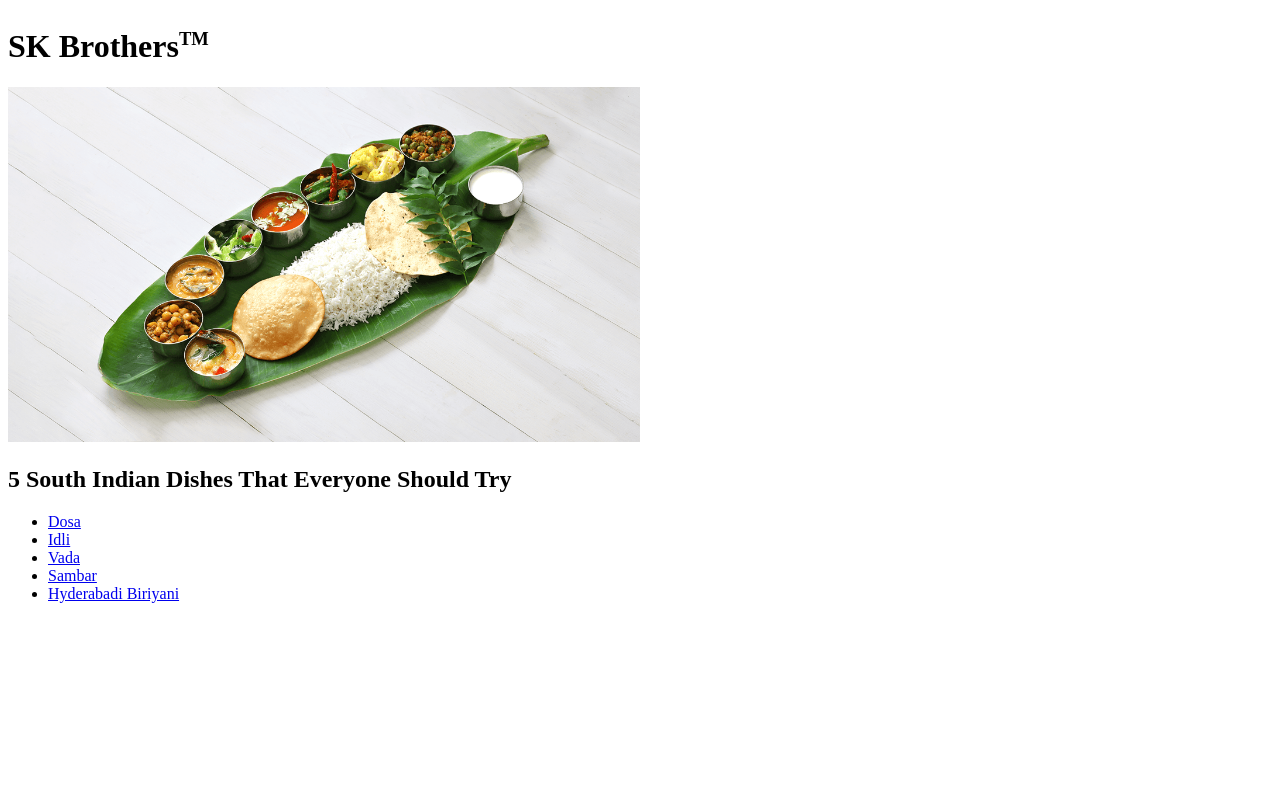
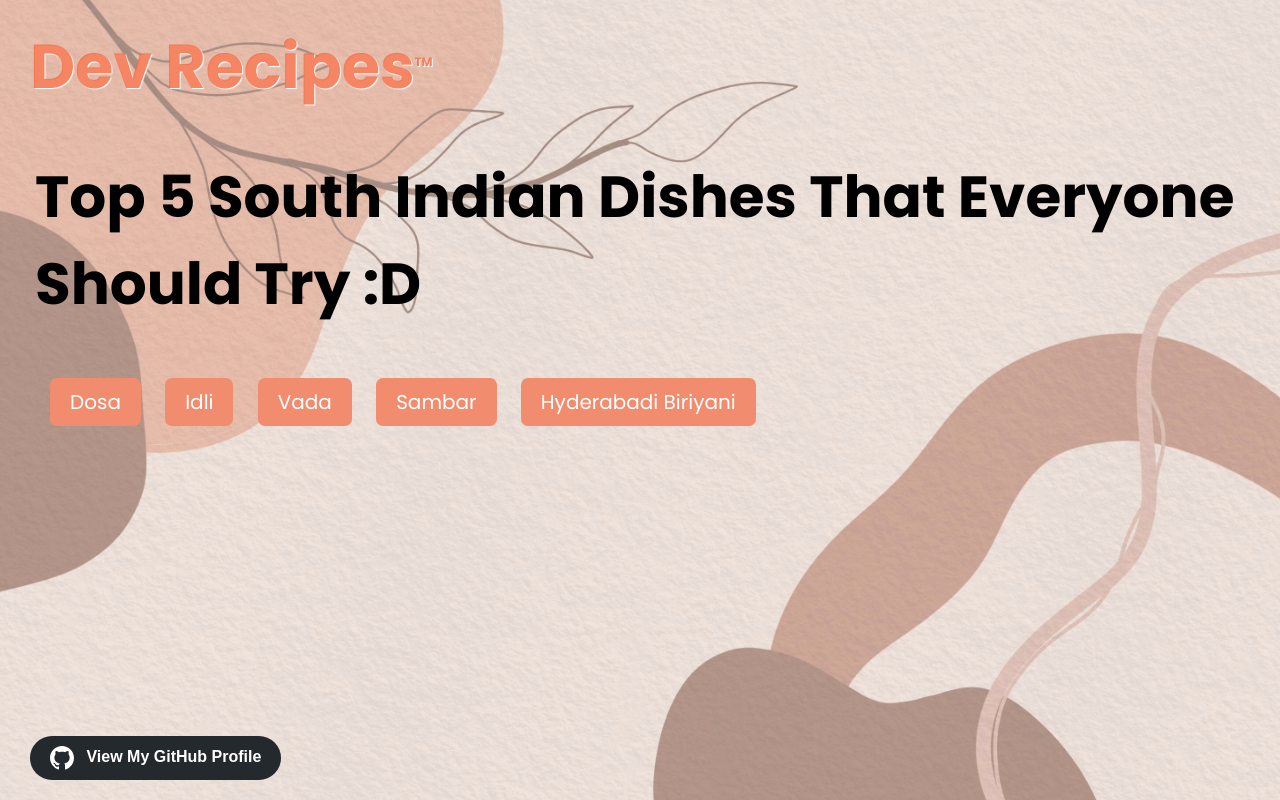
Before and after one commit to Gokulanathan-SK/Dev-Recipes, a plain HTML site: page index.html in a window 1280 px wide. Drawn offline with Linux system fonts and the light colour scheme.

Commit message:
Now, index.html updated its links and styled the buttons and lists

```diff
--- a/index.html
+++ b/index.html
@@ -4,11 +4,21 @@
   <meta charset="UTF-8">
   <meta name="viewport" content="width=device-width, initial-scale=1.0">
   <title>Tasty Recipes</title>
+  <link rel="preconnect" href="https://fonts.googleapis.com">
+  <link rel="preconnect" href="https://fonts.gstatic.com" crossorigin>
+  <link href="https://fonts.googleapis.com/css2?family=Poppins:ital,wght@0,100;0,200;0,300;0,400;0,500;0,600;0,700;0,800;0,900;1,100;1,200;1,300;1,400;1,500;1,600;1,700;1,800;1,900&display=swap" rel="stylesheet">
+  <link href="styles.css" rel="stylesheet">
 </head>
+
+
 <body>
-  <h1>SK Brothers<sup><small><small>TM</small></small></sup></h1>
-  <img src="/recipeImages/southIndiaRecipe.png" width="50%">
-  <h2>5 South Indian Dishes That Everyone Should Try</h2>
+  <header>
+    <img class="bgImage" src="./recipeImages/homepageImage.jpg" alt="Background Image of Food">
+    <h1>Dev Recipes<sup>TM</sup></h1>
+    <h2>Top 5 South Indian Dishes That Everyone Should Try :D</h2>
+  </header>
+
+  <main>
     <ul>
       <li><a href="/recipes/dosa.html" rel="noopener noreferrer">Dosa</a></li>
       <li><a href="/recipes/idli.html" rel="noopener noreferrer">Idli</a></li>
@@ -16,5 +26,17 @@
       <li><a href="/recipes/sambar.html" rel="noopener noreferrer">Sambar</a></li>
       <li><a href="/recipes/biriyani.html" rel="noopener noreferrer">Hyderabadi Biriyani</a></li>
     </ul>
+  </main>
+
+  <footer>
+    <a href="https://github.com/Gokulanathan-SK" target="_blank">
+      <button class="github-button">
+        <svg height="32" aria-hidden="true" viewBox="0 0 16 16" version="1.1" width="32" data-view-component="true" class="octicon octicon-mark-github v-align-middle color-fg-default">
+            <path d="M8 0c4.42 0 8 3.58 8 8a8.013 8.013 0 0 1-5.45 7.59c-.4.08-.55-.17-.55-.38 0-.27.01-1.13.01-2.2 0-.75-.25-1.23-.54-1.48 1.78-.2 3.65-.88 3.65-3.95 0-.88-.31-1.59-.82-2.15.08-.2.36-1.02-.08-2.12 0 0-.67-.22-2.2.82-.64-.18-1.32-.27-2-.27-.68 0-1.36.09-2 .27-1.53-1.03-2.2-.82-2.2-.82-.44 1.1-.16 1.92-.08 2.12-.51.56-.82 1.28-.82 2.15 0 3.06 1.86 3.75 3.64 3.95-.23.2-.44.55-.51 1.07-.46.21-1.61.55-2.33-.66-.15-.24-.6-.83-1.23-.82-.67.01-.27.38.01.53.34.19.73.9.82 1.13.16.45.68 1.31 2.69.94 0 .67.01 1.3.01 1.49 0 .21-.15.45-.55.38A7.995 7.995 0 0 1 0 8c0-4.42 3.58-8 8-8Z"></path>
+        </svg>
+        View My GitHub Profile
+      </button>
+    </a>
+  </footer>
 </body>
 </html>
--- /dev/null
+++ b/styles.css
@@ -0,0 +1,89 @@
+/* General Section */
+body{
+  margin: 0;
+  padding: 0;
+  font-family: 'Poppins', sans-serif;
+}
+.bgImage{
+  opacity: 0.7;
+  position: absolute;
+  z-index: -1;
+  top: 0;
+  left: 0;
+  height: 100%;
+  width: 100%;
+  object-fit: cover;
+}
+
+
+/* Header Section */
+sup{
+  font-size: 12px;
+}
+h1{
+  padding: 20px 30px;
+  font-size: 62px;
+  color: rgba(244, 106, 64, 0.817);
+  margin: 0;
+  text-shadow: 1px 1px 1px rgb(255, 255, 255);
+}
+h2{
+  font-size: 58px;
+  padding: 20px 35px;
+  margin: 0;
+  color: #000;
+  margin-bottom: 40px;
+}
+
+
+/* Main(Links) Section */
+li, a{
+  color:#fff;
+  text-decoration: none;
+  font-size: 20px;
+}
+li{
+  padding: 10px 20px;
+  margin: 0 10px;
+  display: inline;
+  background-color: rgb(241, 141, 110);
+  border-radius: 7px;
+}
+li:hover, a:hover{
+  transition: background-color 0.25s;
+  background-color:rgb(224, 110, 76);
+  color: #000;
+}
+
+
+/* Footer Button Section */
+.github-button {
+  padding: 10px 20px;
+  background-color: #24292e;
+  color: white;
+  font-size: 16px;
+  border: none;
+  border-radius: 30px;
+  font-weight: 600;
+  cursor: pointer;
+  transition: background-color 0.25s;
+  position: absolute;
+  bottom: 20px;
+  left: 30px;
+}
+.github-button svg{
+  fill: white;
+  width: 24px;
+  height: 24px;
+  margin-right: 8px;
+  vertical-align: middle;
+  transition: background-color 0.5s;
+}
+.github-button:hover{
+  background-color:rgb(241, 141, 110);
+  color: #24292e;
+  font-weight: 700;
+}
+.github-button:hover svg{
+  fill: #24292e;
+}
```
Also changed, not shown: recipeImages/homepageImage.jpg (added), recipeImages/southIndiaRecipe.png (deleted). Lines whose indentation alone changed are shown as unchanged.
